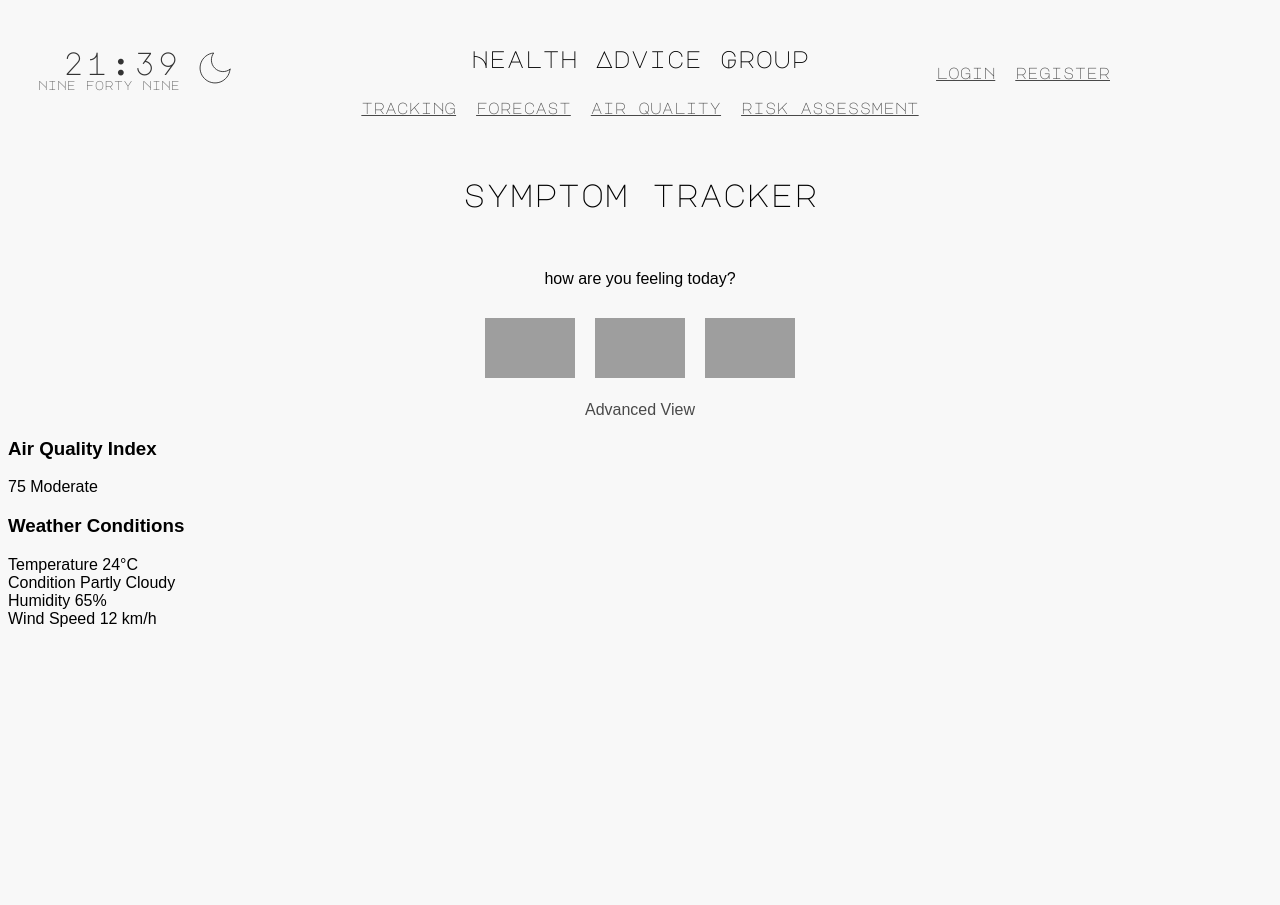
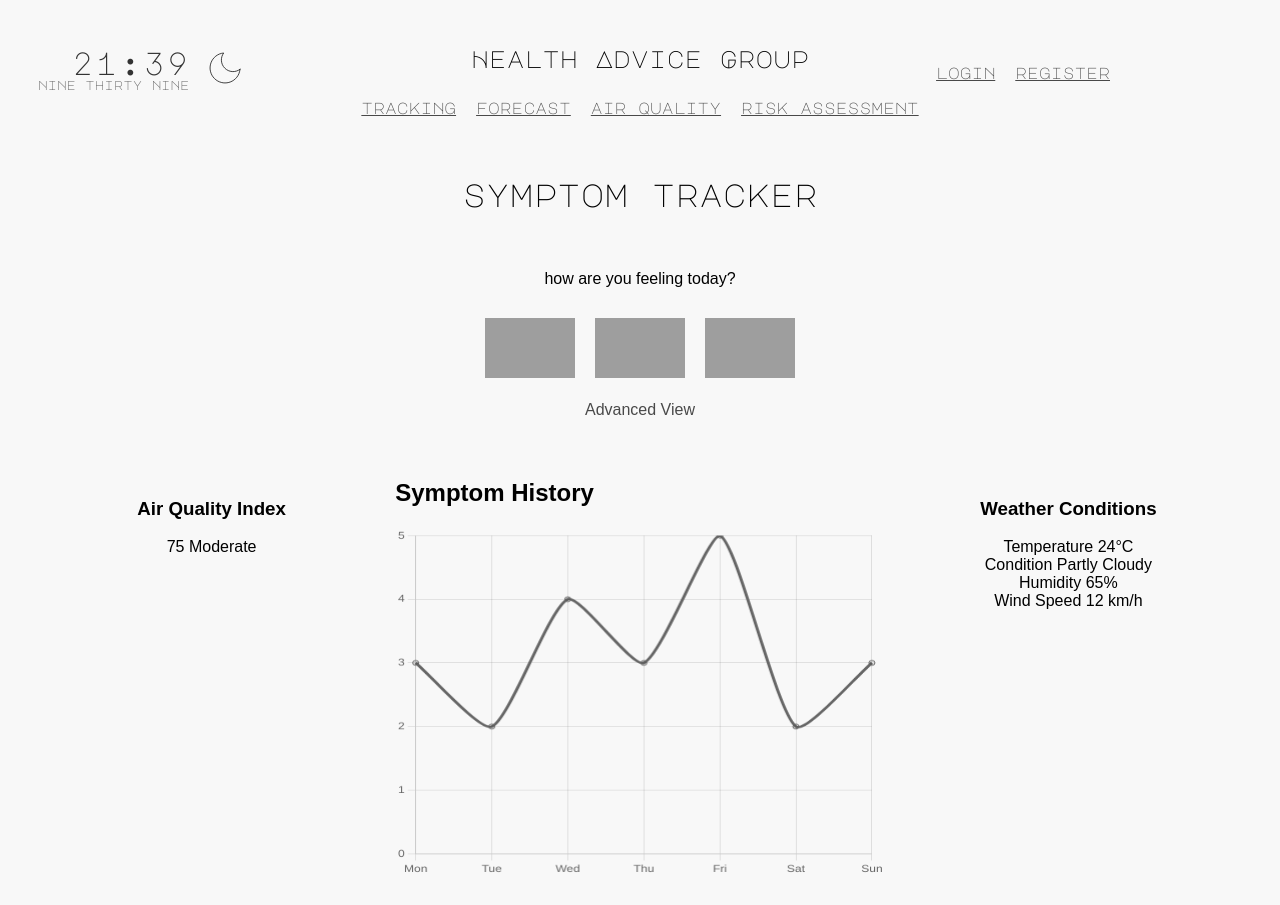
Before and after one commit to 23knightst813/Health-Advice-Group, a Flask app: page /tracker in a window 1280 px wide. Before the commit the page ends 627 px from the top, so only its background shows below. Run offline with Flask 2, Linux system fonts and the light colour scheme; some web fonts are replaced; grey boxes are pictures that could not be loaded.

Commit message:
Refactor tracker layout and enhance styling for improved user experience

```diff
--- a/flaskr/app/templates/tracker.html
+++ b/flaskr/app/templates/tracker.html
@@ -11,15 +11,14 @@
         <button onclick="logMood('Neutral')"><img src="/static/midButton.svg" alt="Neutral"></button>
         <button onclick="logMood('Happy')"><img src="/static/goodButton.svg" alt="Happy"></button>
     </div>
+</div>
+
+<div style="text-align: center; margin-bottom: 20px;">
     <a class="advanced-view-button" href="/advanced_tracker">Advanced View</a>
 </div>
 
-<div>
-    <!-- <div>
-        <h3>Symptom Tracker</h3>
-        <canvas id="symptomChart"></canvas>
-    </div> -->
-    <div>
+<div class="main-container">
+    <div class="side-container" style="width: 30%; padding: 20px;">
         <h3>Air Quality Index</h3>
         <div>
             <span>75</span>
@@ -29,7 +28,13 @@
             </div>
         </div>
     </div>
-    <div>
+
+    <div class="chart-container" style="width: 40%; margin: 0 auto;">
+        <h2>Symptom History</h2>
+        <canvas id="symptomChart" class="symptomChart"></canvas>
+    </div>
+
+    <div class="side-container" style="width: 30%; padding: 20px;">
         <h3>Weather Conditions</h3>
         <div>
             <div>
@@ -53,6 +58,10 @@
 </div>
 
 <style>
+
+.symptomChart {
+    height: 350px!important;
+}
 .tracker-question {
     text-align: center;
     margin-top: 50px;
@@ -65,12 +74,10 @@
     margin-bottom: 20px;
 }
 .tracker-answers button {
-
     background: none;
     border: none;
     padding: 0;
     cursor: pointer;
-
 }
 
 .tracker-answers button:hover img {
@@ -81,11 +88,7 @@
     width: 90px;
     height: 60px;
 }
-.advanced-view-button {
-    opacity: 0.7;
-    color: #000000;
 
-}
 .advanced-view-button {
     opacity: 0.7;
     color: #000000;
@@ -95,6 +98,17 @@
 .advanced-view-button:hover,
 .advanced-view-button:hover a {
     opacity: 1;
+}
+
+.main-container {
+    display: flex;
+    justify-content: space-between;
+    align-items: flex-start;
+    padding: 20px;
+}
+
+.side-container {
+    text-align: center;
 }
 
 </style>
--- a/flaskr/static/css/style.css
+++ b/flaskr/static/css/style.css
@@ -4,8 +4,13 @@ body {
     font-family: 'Nixie One', sans-serif;
     background-color: #f8f8f8;
 
+ }
 
- }
+@media (max-height: 919px) {
+    body {
+        overflow-y: scroll;
+    }
+}
 
  nav {
     font-family: 'Major Mono Display', serif;
--- a/flaskr/static/js/script.js
+++ b/flaskr/static/js/script.js
@@ -14,6 +14,9 @@ const zeroToNineWords = [
 ];
 
 const minutesArray = [
+    // 0-9 minutes
+    "Zero", "One", "Two", "Three", "Four",
+    "Five", "Six", "Seven", "Eight", "Nine",
 
     // 10-19 minutes
     "Ten", "Eleven", "Twelve", "Thirteen", "Fourteen",
```
